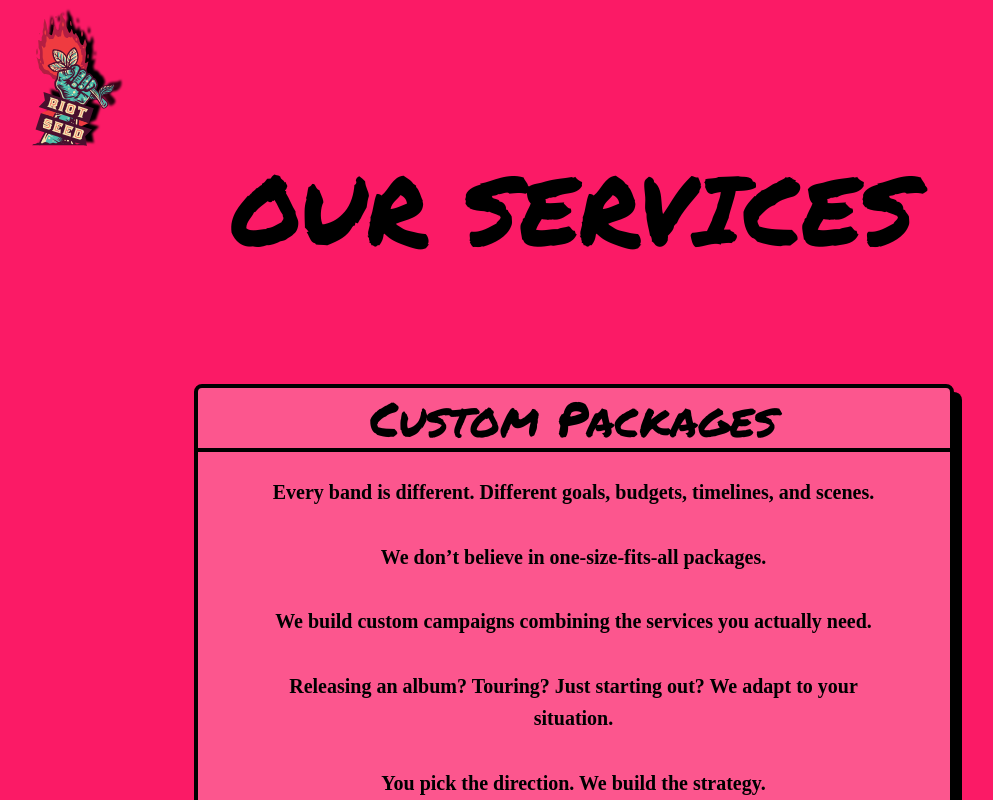
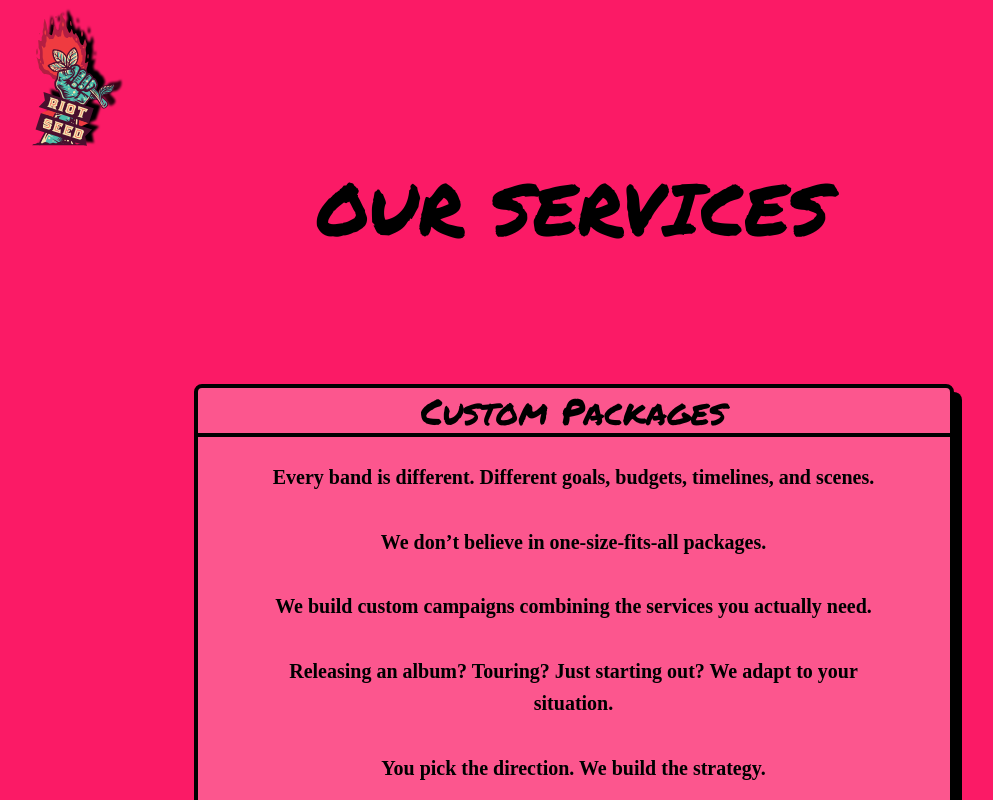
Before and after one commit to Cmbs86/Riotseed, a React (Vite) app: page /services/custom-packages in a window 1280 px wide. Shown: the top 800 px of the page, without its empty margins (59-1052 px from the left). Built offline with nearby package versions, Linux system fonts and the light colour scheme; a web font is replaced by a local one.

Commit message:
change font sizes header and subheader services page

```diff
--- a/src/pages/ServiceDetail.tsx
+++ b/src/pages/ServiceDetail.tsx
@@ -52,7 +52,7 @@ const ServiceDetail = () => {
 
       {/* Page Title */}
       <div className="w-full min-h-[12rem] flex items-center justify-center">
-        <h1 className="font-permanent-marker text-6xl md:text-8xl text-primary-black text-center leading-none">
+        <h1 className="font-permanent-marker text-4xl sm:text-4xl md:text-6xl lg:text-7xl text-primary-black text-center leading-none">
           OUR SERVICES
         </h1>
       </div>
@@ -68,7 +68,7 @@ const ServiceDetail = () => {
             {/* CARD */}
             <article
               className="
-                        w-full max-w-[760px]
+                        w-full max-w-190
                          bg-primary-pink
                         border-4 border-primary-black
                         rounded-lg
@@ -77,7 +77,7 @@ const ServiceDetail = () => {
                          md:px-14 md:pt-16 md:pb-20
 "
             >
-              <h2 className="font-permanent-marker text-4xl md:text-5xl text-primary-black text-center leading-tight mb-10">
+              <h2 className="font-permanent-marker text-3xl md:text-4xl text-primary-black text-center leading-tight mb-10">
                 {service.title}
               </h2>
 
```
